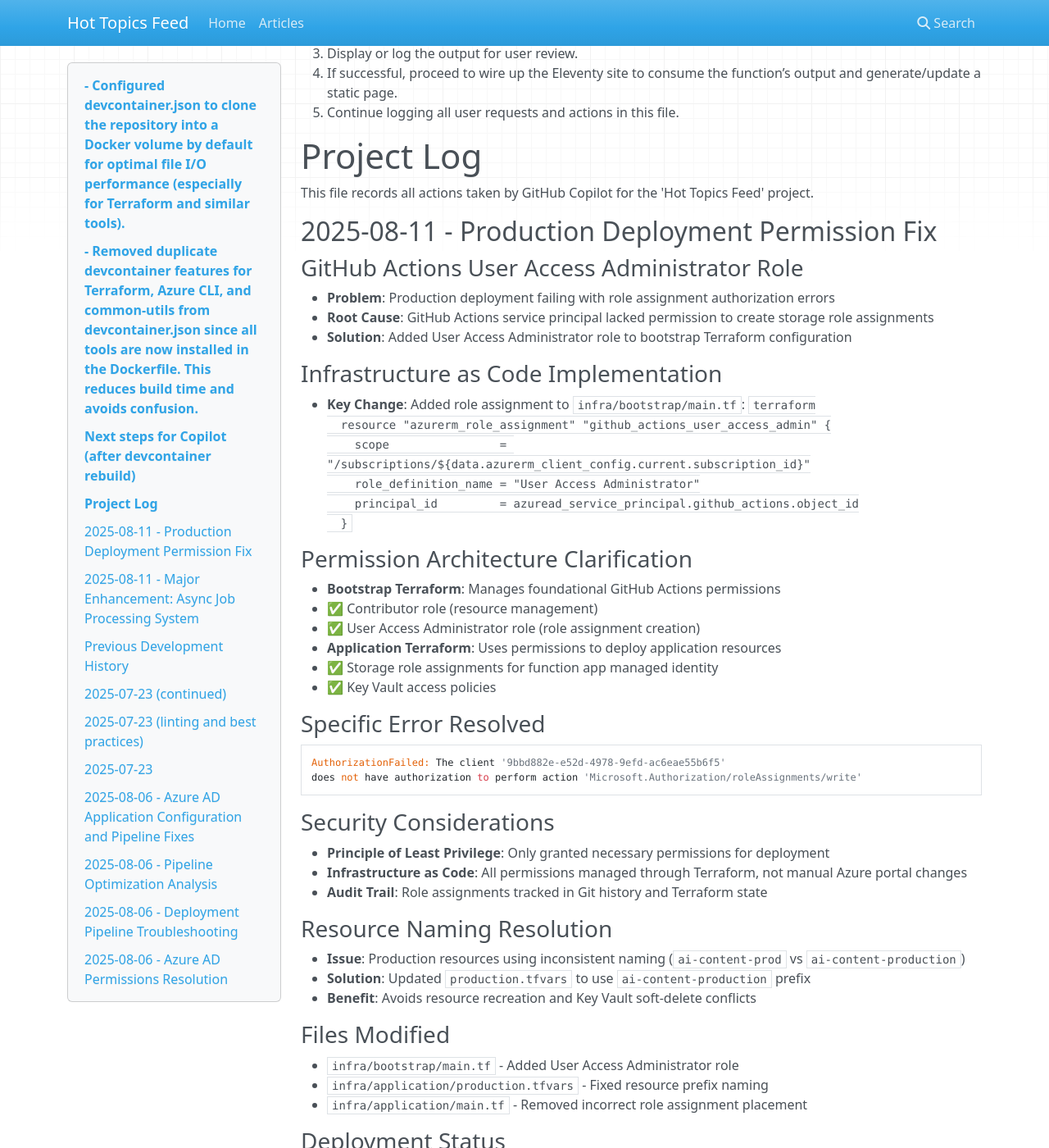
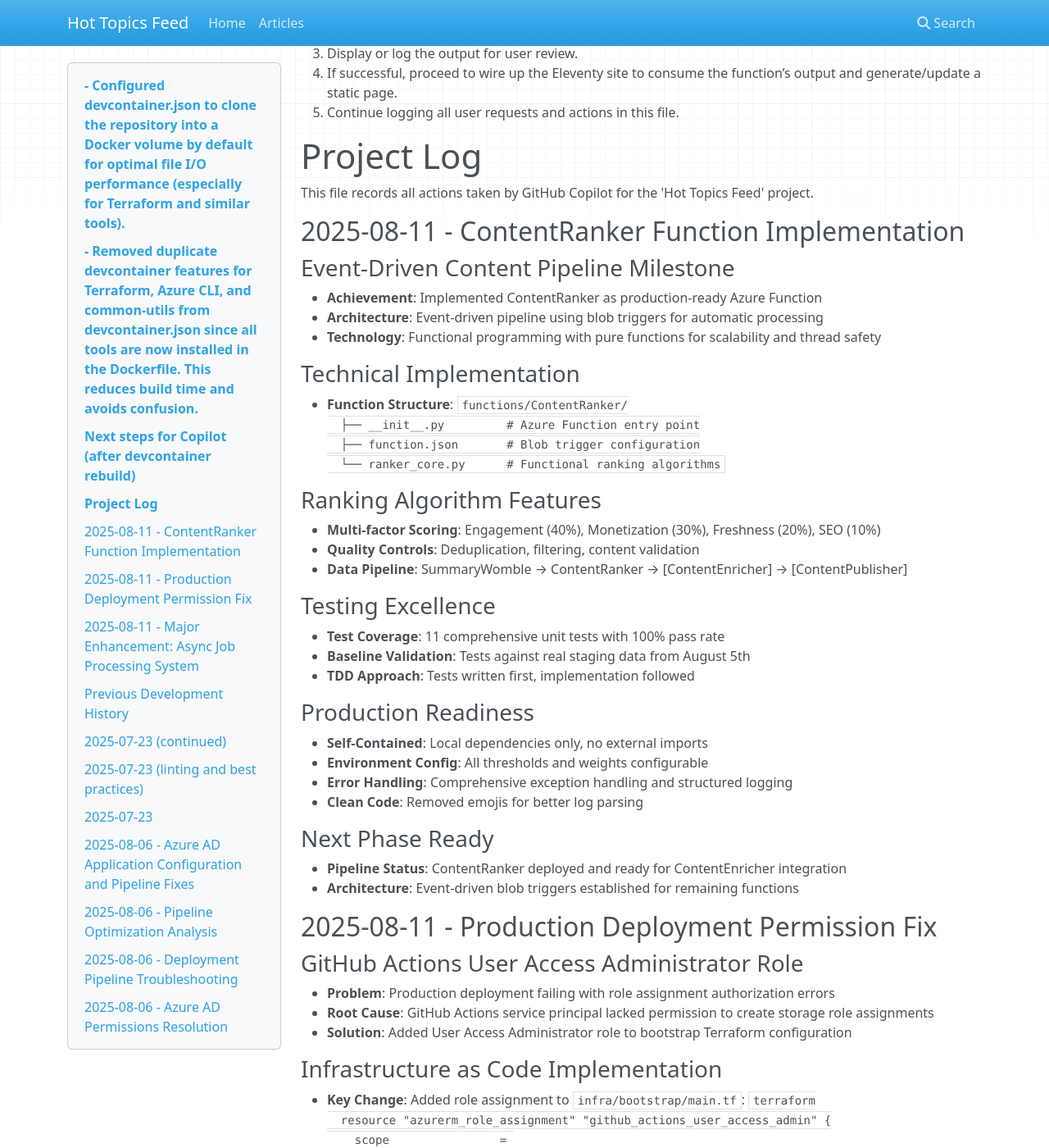
Before and after one commit to Hardcoreprawn/ai-content-farm, an MkDocs documentation site: the page built from docs/development-log.md, in a window 1280 px wide and 1400 px high, scrolled down 512 px. Shown: the whole window at 82% size. Built offline with MkDocs 1.6.1, drawn with Linux system fonts in a browser that asks for light colours; nearby versions of some CDN libraries.

Commit message:
docs: Consolidate ContentRanker documentation and prevent doc sprawl
- Update main README with current pipeline status and next steps
- Add ContentRanker implementation to existing development-log.md
- Update agent instructions to prevent doc sprawl and excessive file creation
- Remove redundant documentation links and consolidate into existing structure
- Emphasize updating existing files rather than creating new ones

````diff
--- a/docs/development-log.md
+++ b/docs/development-log.md
@@ -17,6 +17,42 @@
 # Project Log
 
 This file records all actions taken by GitHub Copilot for the 'Hot Topics Feed' project.
+
+## 2025-08-11 - ContentRanker Function Implementation
+
+### **Event-Driven Content Pipeline Milestone**
+- **Achievement**: Implemented ContentRanker as production-ready Azure Function
+- **Architecture**: Event-driven pipeline using blob triggers for automatic processing
+- **Technology**: Functional programming with pure functions for scalability and thread safety
+
+### **Technical Implementation**
+- **Function Structure**:
+  ```
+  functions/ContentRanker/
+  ├── __init__.py         # Azure Function entry point
+  ├── function.json       # Blob trigger configuration
+  └── ranker_core.py      # Functional ranking algorithms
+  ```
+
+### **Ranking Algorithm Features**
+- **Multi-factor Scoring**: Engagement (40%), Monetization (30%), Freshness (20%), SEO (10%)
+- **Quality Controls**: Deduplication, filtering, content validation
+- **Data Pipeline**: SummaryWomble → ContentRanker → [ContentEnricher] → [ContentPublisher]
+
+### **Testing Excellence**
+- **Test Coverage**: 11 comprehensive unit tests with 100% pass rate
+- **Baseline Validation**: Tests against real staging data from August 5th
+- **TDD Approach**: Tests written first, implementation followed
+
+### **Production Readiness**
+- **Self-Contained**: Local dependencies only, no external imports
+- **Environment Config**: All thresholds and weights configurable
+- **Error Handling**: Comprehensive exception handling and structured logging
+- **Clean Code**: Removed emojis for better log parsing
+
+### **Next Phase Ready**
+- **Pipeline Status**: ContentRanker deployed and ready for ContentEnricher integration
+- **Architecture**: Event-driven blob triggers established for remaining functions
 
 ## 2025-08-11 - Production Deployment Permission Fix
 
````
Also changed, not shown: README.md (+17 -3 lines), .github/agent-instructions.md.
